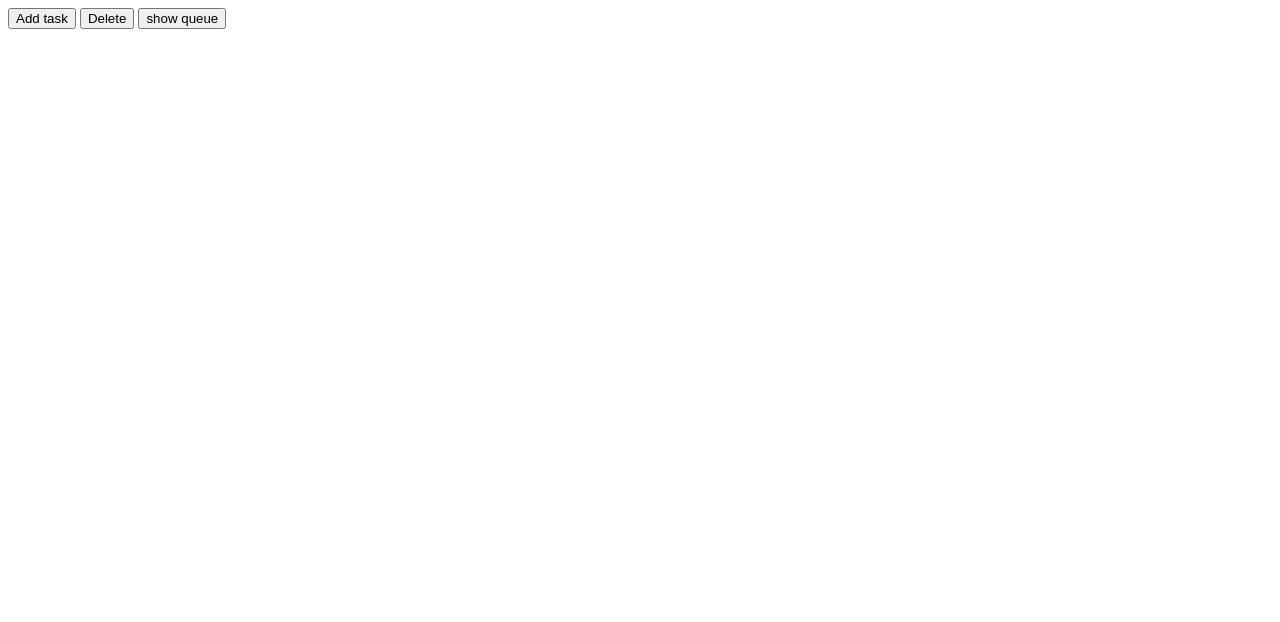
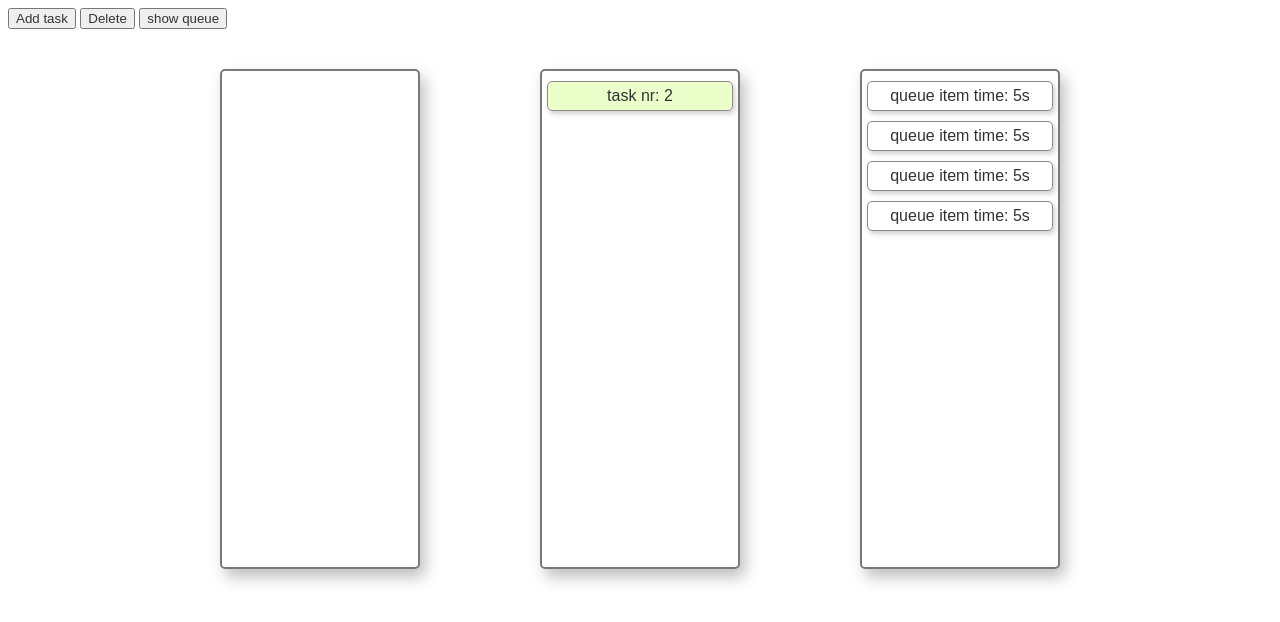
Before and after one commit to karol-ciolczyk/shoper, a website with bundled scripts: page index.html in a window 1280 px wide. Both pictures are taken after a click on the button "Add task". Built offline with nearby package versions, Linux system fonts and the light colour scheme.

Commit message:
createDomElementP.js created, and exported into main.js

```diff
--- a/index.html
+++ b/index.html
@@ -14,6 +14,25 @@
       <button class="btn btn--show">show queue</button>
     </section>
 
+    <section class="section-queues">
+      <div class="section-queues__queue section-queues__queue-waiting">
+        <!-- <p>queue item time: 5s</p>
+        <p>queue item time: 5s</p>
+        <p>queue item time: 5s</p>
+        <p>queue item time: 5s</p> -->
+      </div>
+      <div class="section-queues__queue section-queues__queue-tasks">
+        <!-- <p class="task--executing">queue item time: 5s</p>
+        <p>queue item time: 5s</p> -->
+      </div>
+      <div class="section-queues__queue section-queues__queue-done">
+        <p>queue item time: 5s</p>
+        <p>queue item time: 5s</p>
+        <p>queue item time: 5s</p>
+        <p>queue item time: 5s</p>
+      </div>
+    </section>
+
     <script type="module" src="./main.js"></script>
   </body>
 </html>
--- a/main.css
+++ b/main.css
@@ -0,0 +1,52 @@
+* {
+  box-sizing: border-box;
+  font-family: Arial, Helvetica, sans-serif;
+  color: rgb(51, 51, 51);
+}
+
+.section-queues {
+  display: flex;
+  justify-content: space-around;
+  padding: 20px;
+  max-width: 1000px;
+  margin: auto;
+  text-align: center;
+}
+
+.section-queues__queue {
+  display: inline-block;
+  width: 200px;
+  height: 500px;
+  margin: 20px 30px;
+  border: 2px solid rgba(0, 0, 0, 0.527);
+  border-radius: 5px;
+  box-shadow: 5px 8px 15px rgba(105, 105, 105, 0.425);
+}
+
+p {
+  border: 1px solid rgb(138, 138, 138);
+  border-radius: 5px;
+  padding: 5px;
+  margin: 10px 5px;
+  box-shadow: 2px 3px 5px rgba(105, 105, 105, 0.301);
+}
+
+.task--executing {
+  background-color: greenyellow;
+  animation-direction: alternate;
+  animation-duration: 1000ms;
+  animation-iteration-count: infinite;
+  animation-name: executing;
+}
+@keyframes executing {
+  0% {
+    background-color: greenyellow;
+  }
+  100% {
+    background-color: rgba(172, 255, 47, 0.233);
+  }
+}
+
+.task--waiting {
+  background-color: rgba(255, 99, 71, 0.795);
+}
--- a/main.js
+++ b/main.js
@@ -1,11 +1,11 @@
 import { addTask } from "./modules/addTask.js";
-import { getTimeBetweenMouseClicks } from "./modules/timeBetweenMouseClicks.js";
+import { createDomElementsP } from "./modules/createDomElementP.js";
 
 export const tasksQueue = [];
 export const waitingQueue = [];
 export const doneTasks = [];
-const clicksArray = [];
 
+// set interval to update task time
 setInterval(() => {
   if (tasksQueue.length > 0) {
     tasksQueue.forEach((task) => (task.time = task.time - 100));
@@ -16,12 +16,36 @@ setInterval(() => {
 }, 100);
 
 const addButton = document.querySelector(".btn--add");
+const domTasksQueue = document.querySelector(".section-queues__queue-tasks");
+const domWaitingTasksQueue = document.querySelector(
+  ".section-queues__queue-waiting"
+);
 
 addButton.addEventListener("click", (event) => {
-  addTask(tasksQueue, waitingQueue, timeBetweenClicks);
+  addTask(tasksQueue, waitingQueue);
+  const newDomTasks = createDomElementsP(tasksQueue);
+
+  // remove previous tasks
+  const previousDomTasks = document.querySelectorAll(".task--executing");
+  const previousDomWaitingTasks = document.querySelectorAll(".task--waiting");
+  previousDomTasks.forEach((task) => task.remove());
+  previousDomWaitingTasks.forEach((task) => task.remove());
+
+  newDomTasks.forEach((task) => {
+    domTasksQueue.append(task);
+  });
+
+  if (waitingQueue.length > 0) {
+    const newDomWaitingTasks = createDomElementsP(waitingQueue);
+    console.log(newDomWaitingTasks);
+
+    newDomWaitingTasks.forEach((task) => {
+      domWaitingTasksQueue.append(task);
+    });
+  }
 });
 
-const showBtn = document.querySelector(".btn--show");
-showBtn.addEventListener("click", () => {
-  console.log(doneTasks);
-});
+// const showBtn = document.querySelector(".btn--show");
+// showBtn.addEventListener("click", () => {
+//   alert(JSON.stringify(tasksQueue));
+// });
--- /dev/null
+++ b/modules/createDomElementP.js
@@ -0,0 +1,21 @@
+export const createDomElementsP = function (tasks) {
+  return tasks.map((task) => {
+    const content = task.taskId
+      ? `task nr: ${task.taskId}`
+      : `task time: ${task.time}`;
+    const pElement = document.createElement("p");
+    pElement.textContent = content;
+
+    if (!task.isWaiting && !task.isDone) {
+      pElement.classList.add("task--executing");
+      pElement.setAttribute(`data-id`, `${task.taskId}`);
+    }
+    if (task.isWaiting && !task.isDone) {
+      pElement.classList.add("task--waiting");
+    }
+    if (task.isDone) {
+      pElement.classList.add("task--done");
+    }
+    return pElement;
+  });
+};
--- a/modules/createNewTask.js
+++ b/modules/createNewTask.js
@@ -3,10 +3,16 @@ import { setTaskTimeAndRemoveIfDone } from "./setTaskTimeAndRemoveIfDone.js";
 export const createNewTask = function (time, whichTask) {
   if (whichTask === "main") {
     const taskId = setTaskTimeAndRemoveIfDone(time); // triger setTimeout API function
-    const newTask = { taskId, time, initialTime: time };
+    const newTask = {
+      taskId,
+      time,
+      initialTime: time,
+      isDone: false,
+      isWaiting: false,
+    };
     return newTask;
   } else if (whichTask === "waiting") {
-    const newWaitingTask = { time };
+    const newWaitingTask = { time, isDone: false, isWaiting: true };
     return newWaitingTask;
   }
 };
--- a/modules/setTaskTimeAndRemoveIfDone.js
+++ b/modules/setTaskTimeAndRemoveIfDone.js
@@ -10,9 +10,12 @@ export const setTaskTimeAndRemoveIfDone = function (time) {
 
     // find finished task and remove from the tasksQueue
     const position = tasksQueue.findIndex((obj) => obj.taskId === task);
-    console.log(tasksQueue[position].time);
     const removedItem = tasksQueue.splice(position, 1); // remove item and return array of removed
     doneTasks.push(removedItem);
+
+    // find dom task element:
+    const taskToRemove = document.querySelector(`.${task}`);
+    console.log(taskToRemove);
 
     managingBetweenTasksAndWaitingQueue(tasksQueue, waitingQueue);
   }, time);
```
